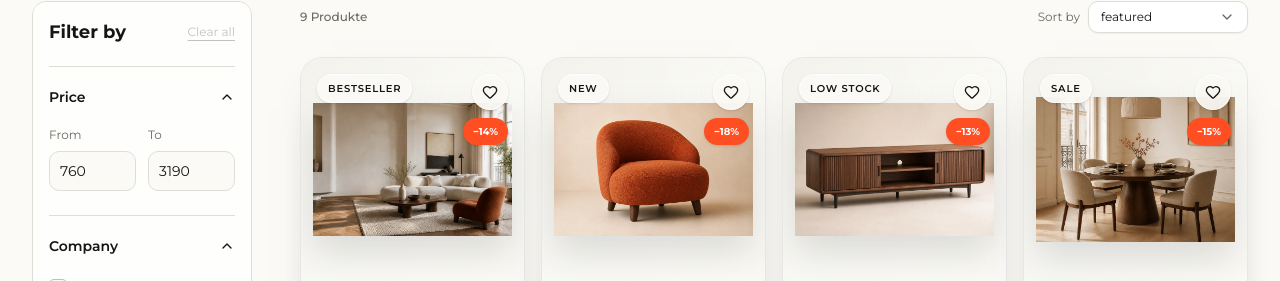
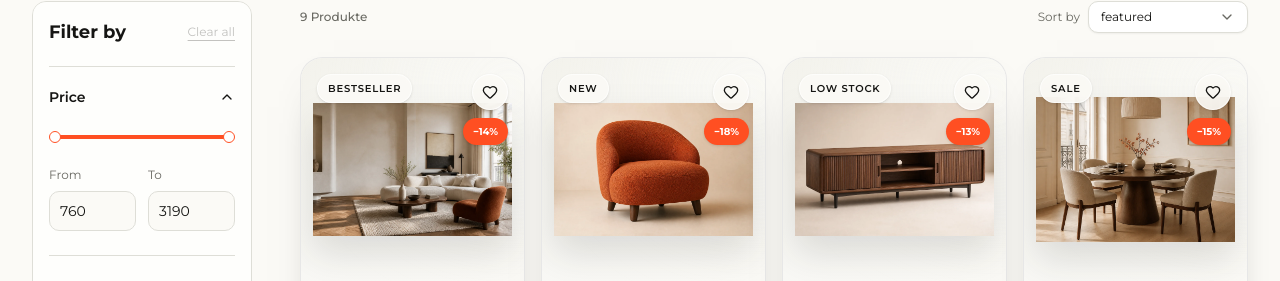
Before and after one commit to AutomatonSoft/jvmoebel-shopware-front, a Next.js app: page /moebel-sortiment in a window 1280 px wide. Shown: the part 267-548 px from the top of the page. Built offline with nearby package versions, Linux system fonts and the light colour scheme; no server answers.

Commit message:
fix(catalog): improve price range filtering

```diff
--- /dev/null
+++ b/src/components/ui/slider.tsx
@@ -0,0 +1,54 @@
+"use client";
+
+import { Slider as SliderPrimitive } from "@base-ui/react/slider";
+
+import { cn } from "@/lib/utils";
+
+function Slider({
+  className,
+  defaultValue,
+  value,
+  min = 0,
+  max = 100,
+  ...props
+}: SliderPrimitive.Root.Props) {
+  const values = Array.isArray(value)
+    ? value
+    : Array.isArray(defaultValue)
+      ? defaultValue
+      : [min, max];
+
+  return (
+    <SliderPrimitive.Root
+      className={cn("data-horizontal:w-full data-vertical:h-full", className)}
+      data-slot="slider"
+      defaultValue={defaultValue}
+      max={max}
+      min={min}
+      thumbAlignment="edge"
+      value={value}
+      {...props}
+    >
+      <SliderPrimitive.Control className="relative flex w-full touch-none items-center select-none data-disabled:opacity-50 data-vertical:h-full data-vertical:min-h-40 data-vertical:w-auto data-vertical:flex-col">
+        <SliderPrimitive.Track
+          className="relative grow overflow-hidden rounded-full bg-muted select-none data-horizontal:h-1 data-horizontal:w-full data-vertical:h-full data-vertical:w-1"
+          data-slot="slider-track"
+        >
+          <SliderPrimitive.Indicator
+            className="bg-primary select-none data-horizontal:h-full data-vertical:w-full"
+            data-slot="slider-range"
+          />
+        </SliderPrimitive.Track>
+        {Array.from({ length: values.length }, (_, index) => (
+          <SliderPrimitive.Thumb
+            className="relative block size-3 shrink-0 rounded-full border border-ring bg-white ring-ring/50 transition-[color,box-shadow] select-none after:absolute after:-inset-2 hover:ring-3 focus-visible:ring-3 focus-visible:outline-hidden active:ring-3 disabled:pointer-events-none disabled:opacity-50"
+            data-slot="slider-thumb"
+            key={index}
+          />
+        ))}
+      </SliderPrimitive.Control>
+    </SliderPrimitive.Root>
+  );
+}
+
+export { Slider };
--- /dev/null
+++ b/src/features/catalog/components/price-range-filter.tsx
@@ -0,0 +1,135 @@
+"use client";
+
+import { useState, type KeyboardEvent } from "react";
+
+import { Input } from "@/components/ui/input";
+import { Slider } from "@/components/ui/slider";
+
+export type PriceRangeFilterProps = {
+  maximumPrice: number;
+  maximumPriceBound: number;
+  minimumPrice: number;
+  minimumPriceBound: number;
+  onMaximumPriceChange: (value: number) => void;
+  onMinimumPriceChange: (value: number) => void;
+  onPriceRangeChange: (value: readonly [number, number]) => void;
+};
+
+export function PriceRangeFilter({
+  maximumPrice,
+  maximumPriceBound,
+  minimumPrice,
+  minimumPriceBound,
+  onMaximumPriceChange,
+  onMinimumPriceChange,
+  onPriceRangeChange,
+}: PriceRangeFilterProps) {
+  const [minimumPriceDraft, setMinimumPriceDraft] = useState<string | null>(
+    null,
+  );
+  const [maximumPriceDraft, setMaximumPriceDraft] = useState<string | null>(
+    null,
+  );
+
+  function commitMinimumPrice() {
+    if (minimumPriceDraft === null) {
+      return;
+    }
+
+    const value = Number(minimumPriceDraft);
+
+    if (minimumPriceDraft.trim() && Number.isFinite(value)) {
+      onMinimumPriceChange(value);
+    }
+
+    setMinimumPriceDraft(null);
+  }
+
+  function commitMaximumPrice() {
+    if (maximumPriceDraft === null) {
+      return;
+    }
+
+    const value = Number(maximumPriceDraft);
+
+    if (maximumPriceDraft.trim() && Number.isFinite(value)) {
+      onMaximumPriceChange(value);
+    }
+
+    setMaximumPriceDraft(null);
+  }
+
+  function handleDraftKeyDown(
+    event: KeyboardEvent<HTMLInputElement>,
+    resetDraft: () => void,
+  ) {
+    if (event.key === "Enter") {
+      event.currentTarget.blur();
+    }
+
+    if (event.key === "Escape") {
+      event.preventDefault();
+      resetDraft();
+    }
+  }
+
+  return (
+    <div>
+      {minimumPriceBound < maximumPriceBound && (
+        <Slider
+          aria-label="Price range"
+          className="mb-5 py-2"
+          max={maximumPriceBound}
+          min={minimumPriceBound}
+          onValueChange={(value) => {
+            if (!Array.isArray(value) || value.length < 2) {
+              return;
+            }
+
+            setMinimumPriceDraft(null);
+            setMaximumPriceDraft(null);
+            onPriceRangeChange([value[0], value[1]]);
+          }}
+          step={10}
+          thumbCollisionBehavior="none"
+          value={[minimumPrice, maximumPrice]}
+        />
+      )}
+
+      <div className="grid grid-cols-2 gap-3">
+        <label>
+          <span className="mb-2 block text-xs text-muted-foreground">From</span>
+          <Input
+            className="h-10 bg-background text-sm"
+            max={maximumPrice}
+            min={minimumPriceBound}
+            onBlur={commitMinimumPrice}
+            onChange={(event) => setMinimumPriceDraft(event.target.value)}
+            onKeyDown={(event) =>
+              handleDraftKeyDown(event, () => setMinimumPriceDraft(null))
+            }
+            step="10"
+            type="number"
+            value={minimumPriceDraft ?? String(minimumPrice)}
+          />
+        </label>
+        <label>
+          <span className="mb-2 block text-xs text-muted-foreground">To</span>
+          <Input
+            className="h-10 bg-background text-sm"
+            max={maximumPriceBound}
+            min={minimumPrice}
+            onBlur={commitMaximumPrice}
+            onChange={(event) => setMaximumPriceDraft(event.target.value)}
+            onKeyDown={(event) =>
+              handleDraftKeyDown(event, () => setMaximumPriceDraft(null))
+            }
+            step="10"
+            type="number"
+            value={maximumPriceDraft ?? String(maximumPrice)}
+          />
+        </label>
+      </div>
+    </div>
+  );
+}
--- a/src/features/catalog/components/product-filter-panel.tsx
+++ b/src/features/catalog/components/product-filter-panel.tsx
@@ -3,6 +3,7 @@
 import { ChevronDown, Search } from "lucide-react";
 import { useState, type ReactNode } from "react";
 
+import { PriceRangeFilter } from "@/features/catalog/components/price-range-filter";
 import type {
   ProductAttributeFilterGroup,
   ProductFilterOption,
@@ -22,6 +23,7 @@ export type ProductFilterPanelProps = {
   onClear: () => void;
   onMaximumPriceChange: (value: number) => void;
   onMinimumPriceChange: (value: number) => void;
+  onPriceRangeChange: (value: readonly [number, number]) => void;
   onToggleAttribute: (groupId: string, value: string) => void;
   onToggleCategory: (value: string) => void;
   onToggleCompany: (value: string) => void;
@@ -185,6 +187,7 @@ export function ProductFilterPanel({
   onClear,
   onMaximumPriceChange,
   onMinimumPriceChange,
+  onPriceRangeChange,
   onToggleAttribute,
   onToggleCategory,
   onToggleCompany,
@@ -207,42 +210,15 @@ export function ProductFilterPanel({
       </div>
 
       <FilterGroup title="Price">
-        <div className="grid grid-cols-2 gap-3">
-          <label>
-            <span className="mb-2 block text-xs text-muted-foreground">
-              From
-            </span>
-            <Input
-              className="h-10 bg-background text-sm"
-              max={maximumPrice}
-              min={minimumPriceBound}
-              onChange={(event) => {
-                if (Number.isFinite(event.target.valueAsNumber)) {
-                  onMinimumPriceChange(event.target.valueAsNumber);
-                }
-              }}
-              step="10"
-              type="number"
-              value={minimumPrice}
-            />
-          </label>
-          <label>
-            <span className="mb-2 block text-xs text-muted-foreground">To</span>
-            <Input
-              className="h-10 bg-background text-sm"
-              max={maximumPriceBound}
-              min={minimumPrice}
-              onChange={(event) => {
-                if (Number.isFinite(event.target.valueAsNumber)) {
-                  onMaximumPriceChange(event.target.valueAsNumber);
-                }
-              }}
-              step="10"
-              type="number"
-              value={maximumPrice}
-            />
-          </label>
-        </div>
+        <PriceRangeFilter
+          maximumPrice={maximumPrice}
+          maximumPriceBound={maximumPriceBound}
+          minimumPrice={minimumPrice}
+          minimumPriceBound={minimumPriceBound}
+          onMaximumPriceChange={onMaximumPriceChange}
+          onMinimumPriceChange={onMinimumPriceChange}
+          onPriceRangeChange={onPriceRangeChange}
+        />
       </FilterGroup>
 
       <FilterGroup title="Company">
--- a/src/features/catalog/hooks/use-catalog-state.ts
+++ b/src/features/catalog/hooks/use-catalog-state.ts
@@ -124,6 +124,20 @@ export function useCatalogState(
         );
         resetPage();
       },
+      onPriceRangeChange: (value: readonly [number, number]) => {
+        const nextMinimumPrice = Math.max(
+          minimumPriceBound,
+          Math.min(value[0], maximumPriceBound),
+        );
+        const nextMaximumPrice = Math.min(
+          maximumPriceBound,
+          Math.max(value[1], nextMinimumPrice),
+        );
+
+        setMinimumPrice(nextMinimumPrice);
+        setMaximumPrice(nextMaximumPrice);
+        resetPage();
+      },
       onToggleCategory: (value: string) =>
         toggleValue(value, setSelectedCategories, resetPage),
       onToggleAttribute: (groupId: string, value: string) => {
```
